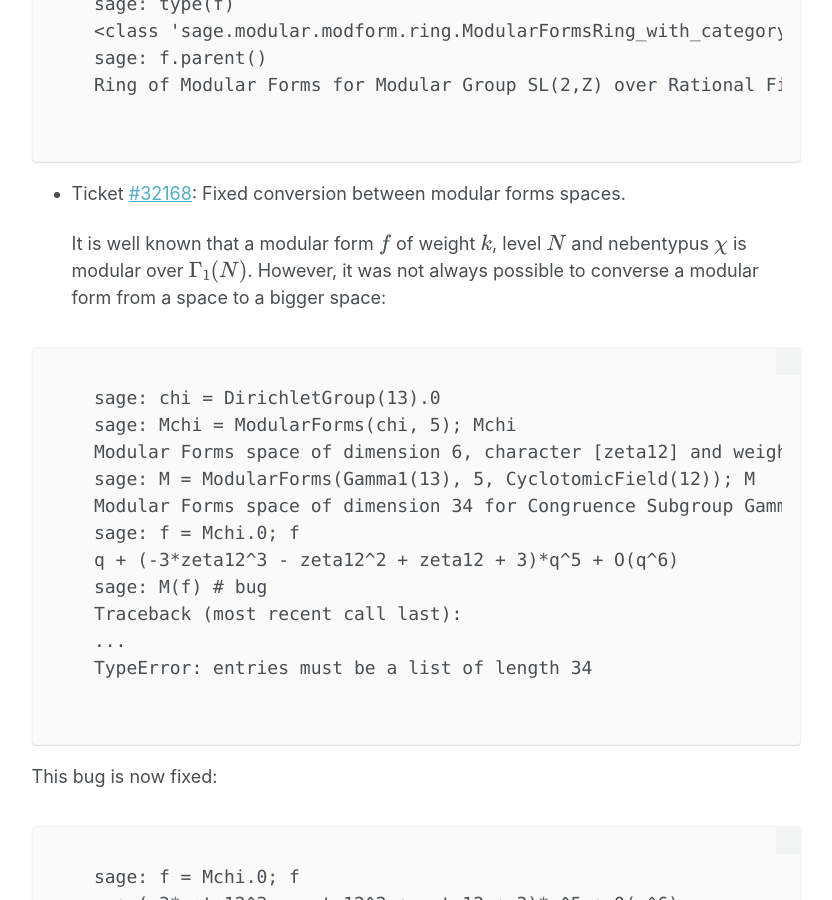
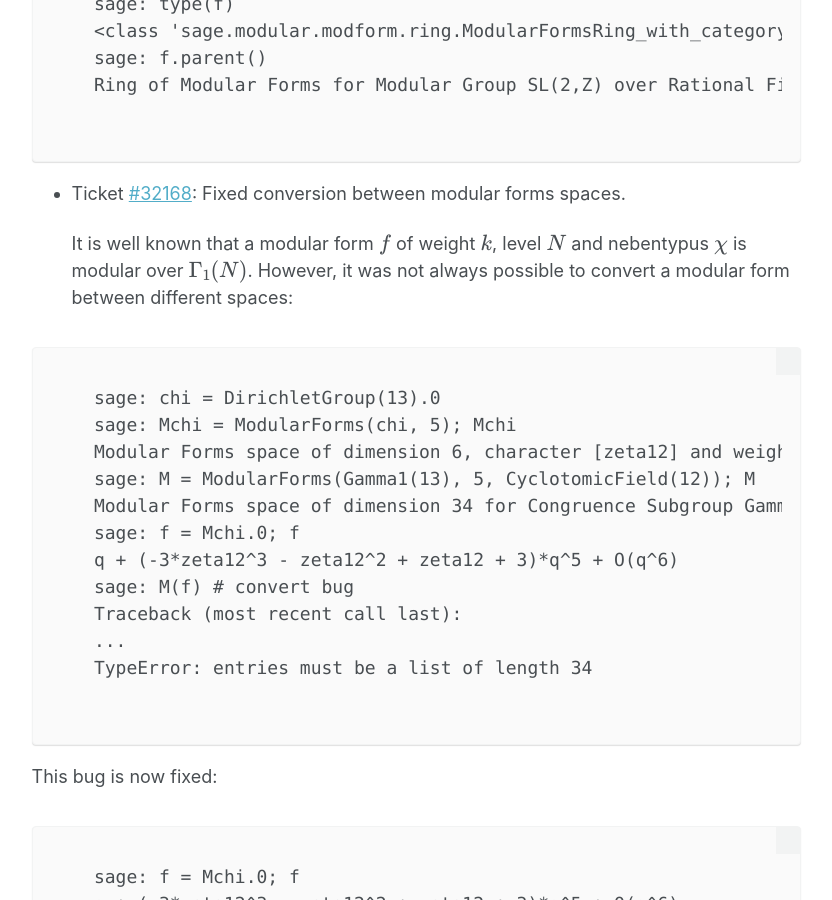
Before and after one commit to DavidAyotte/davidayotte.github.io, a Jekyll site: the page built from _posts/2021-08-18-gsoc-final.md, in a window 1280 px wide and 900 px high, scrolled down 825 px. Shown: the whole window, without its empty margins (250-1082 px from the left). Built offline with Jekyll 4.4.1, drawn with Linux system fonts in a browser that asks for light colours; formulas are drawn with MathJax 3.

Commit message:
fix typo

```diff
--- a/_posts/2021-08-18-gsoc-final.md
+++ b/_posts/2021-08-18-gsoc-final.md
@@ -31,7 +31,7 @@ I will list here a brief overview of the work I did and explain the new features
 
 * Ticket [#32168](https://trac.sagemath.org/ticket/32168): Fixed conversion between modular forms spaces.
 
-    It is well known that a modular form $$f$$ of weight $$k$$, level $$N$$ and nebentypus $$\chi$$ is modular over $$\Gamma_1(N)$$. However, it was not always possible to converse a modular form from a space to a bigger space:
+    It is well known that a modular form $$f$$ of weight $$k$$, level $$N$$ and nebentypus $$\chi$$ is modular over $$\Gamma_1(N)$$. However, it was not always possible to convert a modular form between different spaces:
 
     {% highlight text %}
     sage: chi = DirichletGroup(13).0
@@ -41,7 +41,7 @@ I will list here a brief overview of the work I did and explain the new features
     Modular Forms space of dimension 34 for Congruence Subgroup Gamma1(13) of weight 5 over Cyclotomic Field of order 12 and degree 4
     sage: f = Mchi.0; f
     q + (-3*zeta12^3 - zeta12^2 + zeta12 + 3)*q^5 + O(q^6)
-    sage: M(f) # bug
+    sage: M(f) # convert bug
     Traceback (most recent call last):
     ...
     TypeError: entries must be a list of length 34
```
